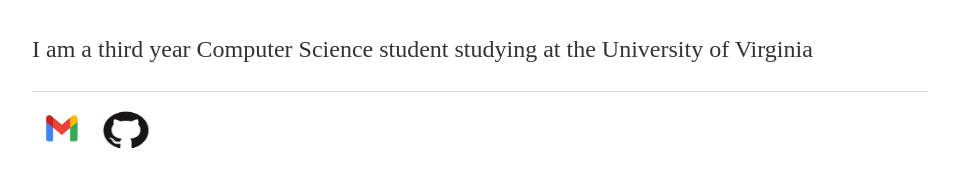
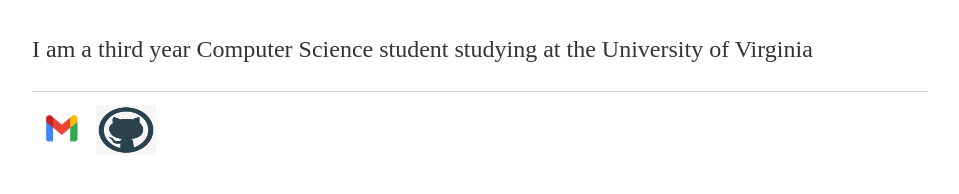
Before and after one commit to JohnKim08/JohnKim08.github.io, a Jekyll site: the page built from index.html, in a window 1280 px wide. Shown: the part 164-358 px from the top of the page, without its empty margins (160-1119 px from the left). Built offline with Jekyll 4.4.1, drawn with Linux system fonts in a browser that asks for light colours.

Commit message:
New Github logo

```diff
--- a/_layouts/default.html
+++ b/_layouts/default.html
@@ -25,7 +25,7 @@
 					<img src="/JohnKim08.github.io/pictures/Gmail-logo.png" alt="GMAIL Logo" width="60" height="50">
 					</a>
 					<a href="https://github.com/JohnKim08">
-					<img src="/JohnKim08.github.io/pictures/githublogo.png" alt= "Github" width="60" height = "50">
+					<img src="/JohnKim08.github.io/pictures/githublogo.jpg" alt= "Github" width="60" height = "50">
 	        		</a>
 				</ul>
 			</footer>
```
Also changed, not shown: pictures/githublogo.jpg (added).
